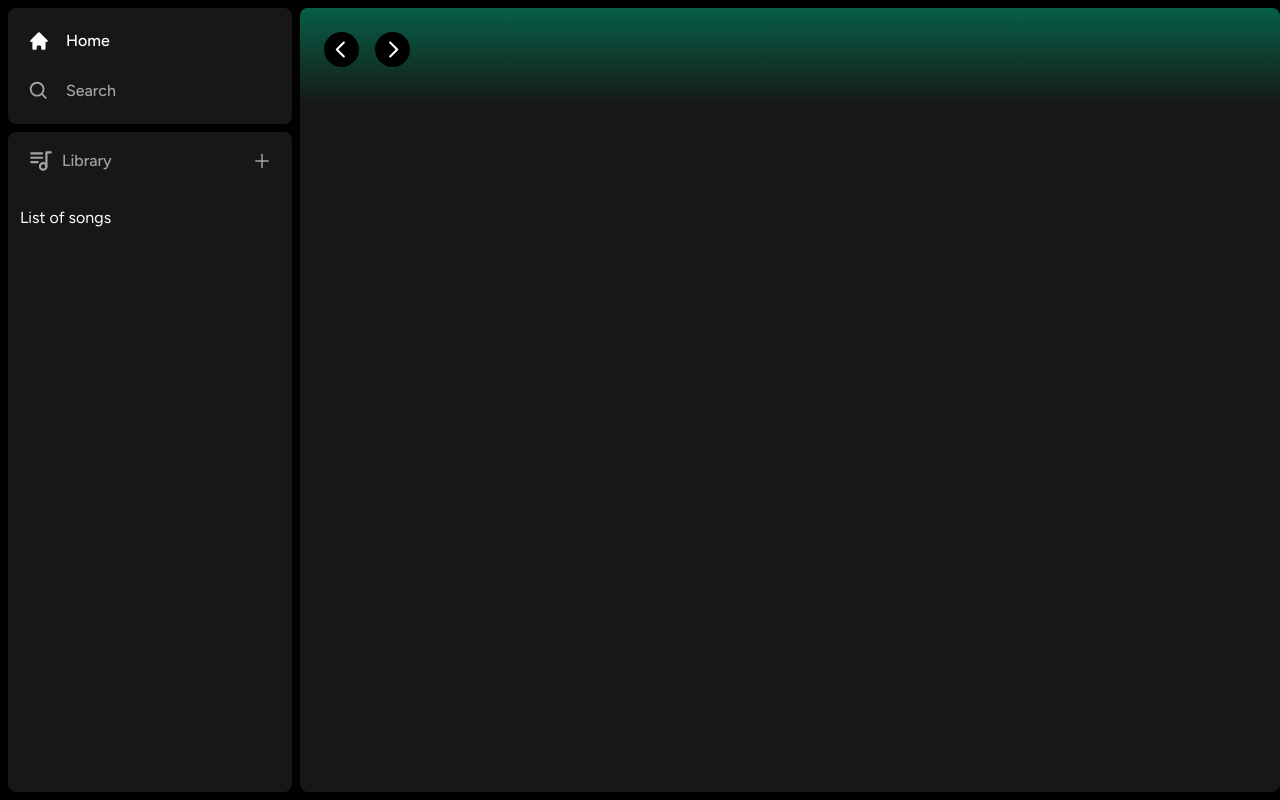
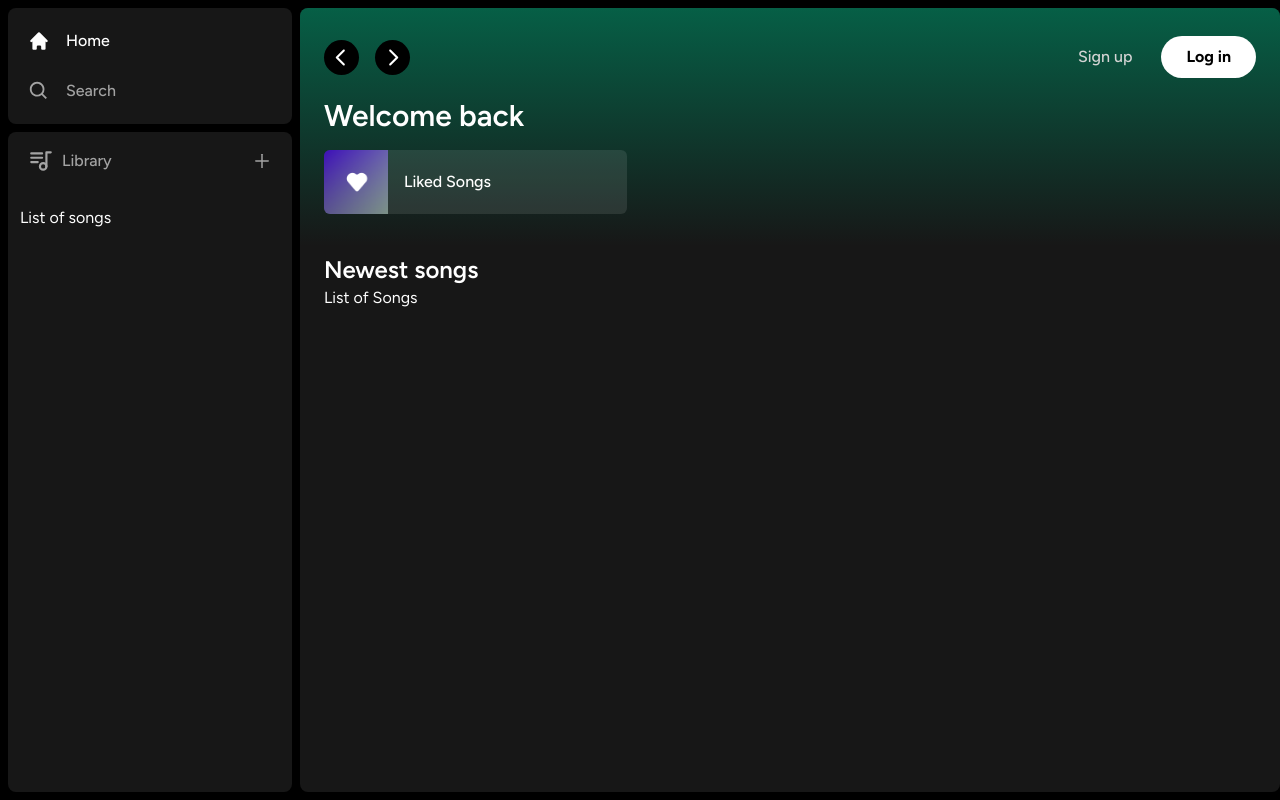
Before and after one commit to Dezolutions/spotify-clone, a Next.js app: page / in a window 1280 px wide. Built offline with nearby package versions, Linux system fonts and the light colour scheme.

Commit message:
building layout, creating components

```diff
--- a/app/(site)/page.tsx
+++ b/app/(site)/page.tsx
@@ -1,11 +1,27 @@
 import Header from "@/components/Header";
+import ListItem from "@/components/ListItem";
 
 export default function Home() {
   return (
     <div className="bg-neutral-900 rounded-lg h-full w-full overflow-hidden overflow-y-auto">
       <Header>
-
+        <div className="mb-2">
+          <h1 className="text-white text-3xl font-semibold">Welcome back</h1>
+          <div className="grid grid-cols-1 sm:grid-cols-2 xl:grid-cols-3 2xl:grid-cols-4 gap-3 mt-4">
+            <ListItem image="/images/liked.png" name="Liked Songs" href="liked"/>
+          </div>
+        </div>
       </Header>
+      <div className="mt-2 mb-7 px-6">
+        <div className="flex justify-between items-center">
+          <h1 className="text-white text-2xl font-semibold">
+            Newest songs
+          </h1>
+        </div>
+        <div>
+          List of Songs
+        </div>
+      </div>
     </div>
   )
 }
--- /dev/null
+++ b/components/Button.tsx
@@ -0,0 +1,28 @@
+import {forwardRef} from 'react'
+import {twMerge} from 'tailwind-merge'
+
+interface ButtonProps extends React.ButtonHTMLAttributes<HTMLButtonElement> {}
+
+const Button = forwardRef<HTMLButtonElement, ButtonProps>(({
+  className,
+  children,
+  disabled,
+  type = "button",
+  ...props
+}, ref) => {
+  return (
+    <button
+      type={type}
+      className={twMerge(`w-full rounded-full bg-green-500 border border-transparent px-3 py-3 disabled:cursor-not-allowed disabled:opacity-50 text-black font-bold transition hover:opacity-75`, className)}
+      {...props}
+      disabled={disabled}
+      ref={ref}
+    >
+      {children}
+    </button>
+  )
+})
+
+Button.displayName = "Button"
+
+export default Button
--- a/components/Header.tsx
+++ b/components/Header.tsx
@@ -5,6 +5,7 @@
 import {RxCaretLeft, RxCaretRight} from 'react-icons/rx'
 import {HiHome} from 'react-icons/hi'
 import {BiSearch} from 'react-icons/bi'
+import Button from "./Button"
 
 
 interface HeaderInterface {
@@ -41,6 +42,20 @@
             <BiSearch className="text-black" size={20}/>
           </button>
         </div>
+        <div className="flex justify-between items-center gap-x-4">
+          <>
+            <div>
+              <Button onClick={() => {}} className=" bg-transparent text-neutral-300 font-medium">
+                Sign up
+              </Button>
+            </div>
+            <div>
+              <Button onClick={() => {}} className="bg-white px-6 py-2">
+                Log in
+              </Button>
+            </div>
+          </>
+        </div>
       </div>
       {children}
     </div>
--- /dev/null
+++ b/components/ListItem.tsx
@@ -0,0 +1,33 @@
+"use client"
+
+import Image from "next/image"
+import { useRouter } from "next/navigation"
+import {FaPlay} from 'react-icons/fa'
+
+interface ListItemProps {
+  image: string,
+  name: string,
+  href: string
+}
+const ListItem :React.FC<ListItemProps>= ({image, name, href}) => {
+
+  const router = useRouter()
+
+  const onClick = () => {
+    router.push(href)
+  }
+
+  return (
+    <button onClick={onClick} className="relative group flex items-center rounded-md overflow-hidden gap-x-4 bg-neutral-100/10 hover:bg-neutral-100/20 transition pr-4">
+      <div className="relative min-h-[64px] min-w-[64px]">
+        <Image className="object-cover" fill src={image} alt="Image"/>
+      </div>
+      <p className="font-medium truncate py-5">{name}</p>
+      <div className="absolute transition opacity-0 rounded-full flex items-center justify-center bg-green-500 p-4 right-5 group-hover:opacity-100 hover:scale-110">
+        <FaPlay className="text-black"/>
+      </div>
+    </button>
+  )
+}
+
+export default ListItem
```
Also changed, not shown: public/images/liked.png (added).
